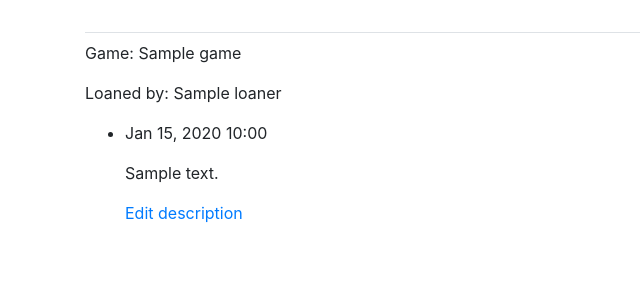
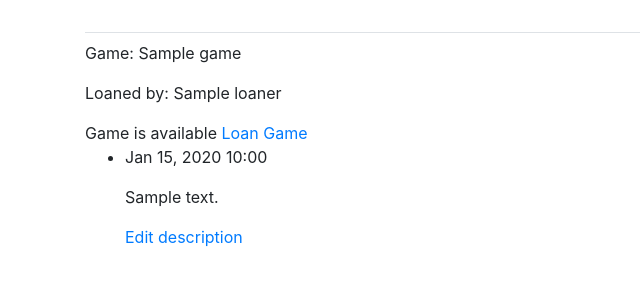
Before and after one commit to MasterOfComedy985/django_board_game_app, a Django app: template board_games/templates/board_games/game.html in a window 1280 px wide. Shown: the part 58-358 px from the top of the page, without its empty margins (0-640 px from the left). Run offline with Django 3.2, Linux system fonts and the light colour scheme; the template is opened without the code that fills it: most values are stand-ins (such as "Sample title", 1, 10 or a date in 2020); some libraries are stand-ins or nearby versions.

Commit message:
refined if statement in game.html

```diff
--- a/board_games/templates/board_games/game.html
+++ b/board_games/templates/board_games/game.html
@@ -7,8 +7,11 @@
     <p>Loaned by: {{ loaner }}</p>
 
     {% if game.loan_status == 'U' %}
-    <a href="{% url 'board_games:new_loaner' game.id %}">Loan Game</a>
+      Game is being loaned by {{ loaner }} <!--tai {{ loaner.text }}-->
+      <a href="{% url 'board_games:game_returned' game.id %}">Return Game</a>
     {% else %}
+      Game is available
+      <a href="{% url 'board_games:new_loaner' game.id %}">Loan Game</a>
     {% endif %}
 
     <ul>
```
